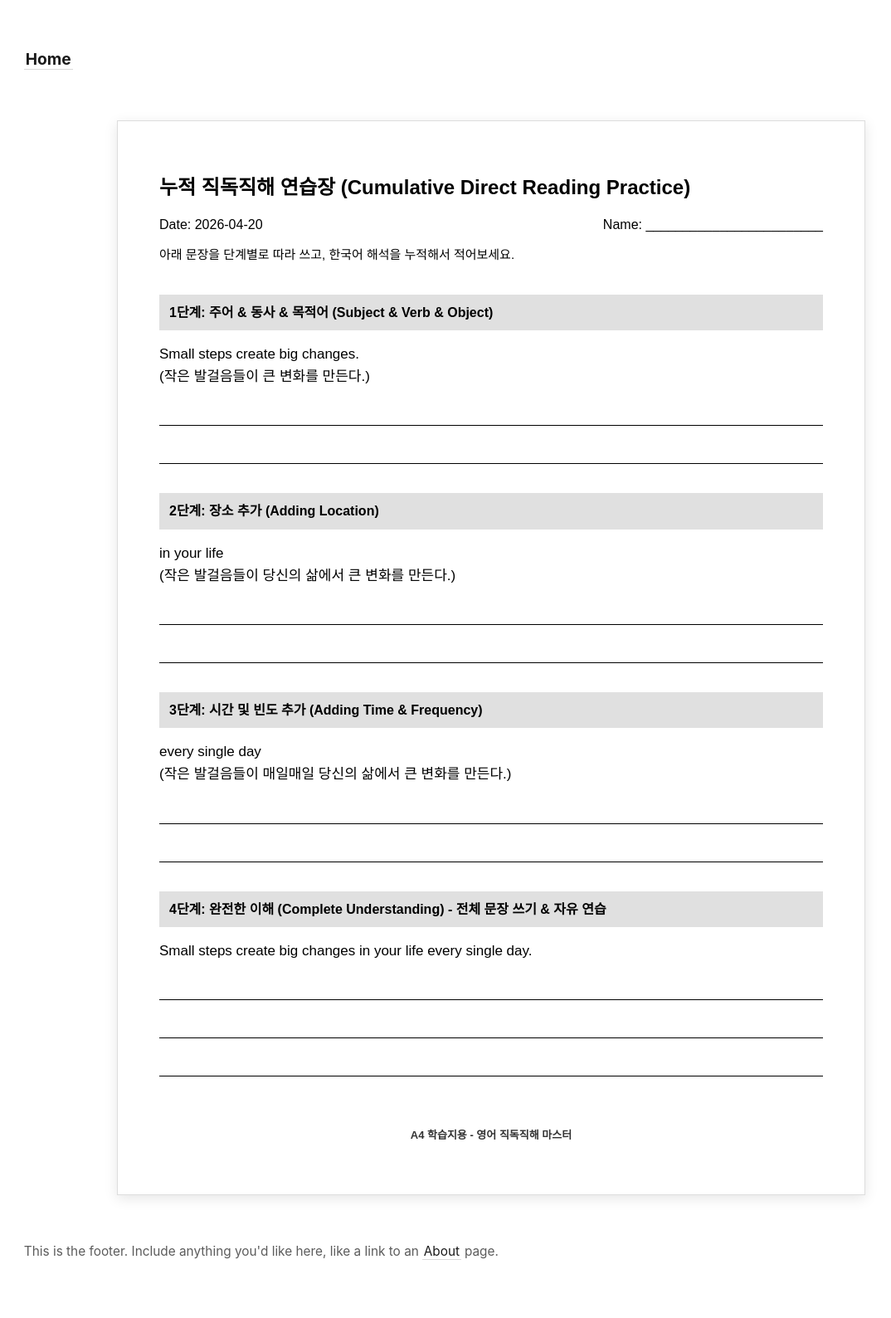
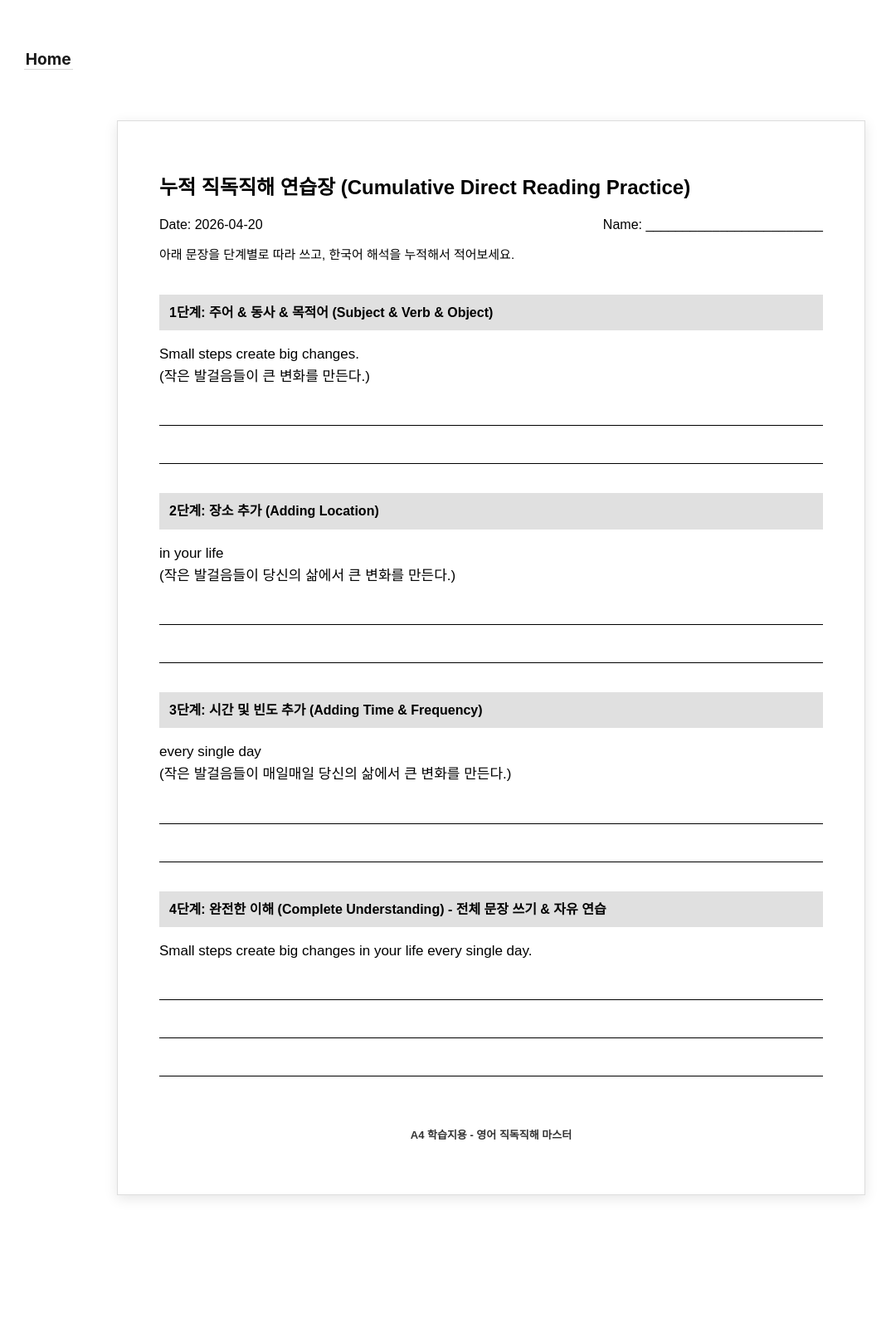
Before and after one commit to somath-edu/somath-edu.github.io, a Jekyll site: the page built from library/2026-04-20-english.md, in a window 1280 px wide. Shown: the whole page at 83% size, without its empty margins (48-1122 px from the left). Built offline with Jekyll 4.4.1, drawn with Linux system fonts in a browser that asks for light colours; some web fonts are replaced; after the commit the page ends 1562 px from its top, so only the background shows below that.

Commit message:
Remove placeholder footer text

```diff
--- a/_includes/footer.html
+++ b/_includes/footer.html
@@ -1 +1 @@
-This is the footer. Include anything you'd like here, like a link to an <a class="internal-link" href="{{ site.baseurl }}/about">About</a> page.
+<!-- Empty footer -->
```
